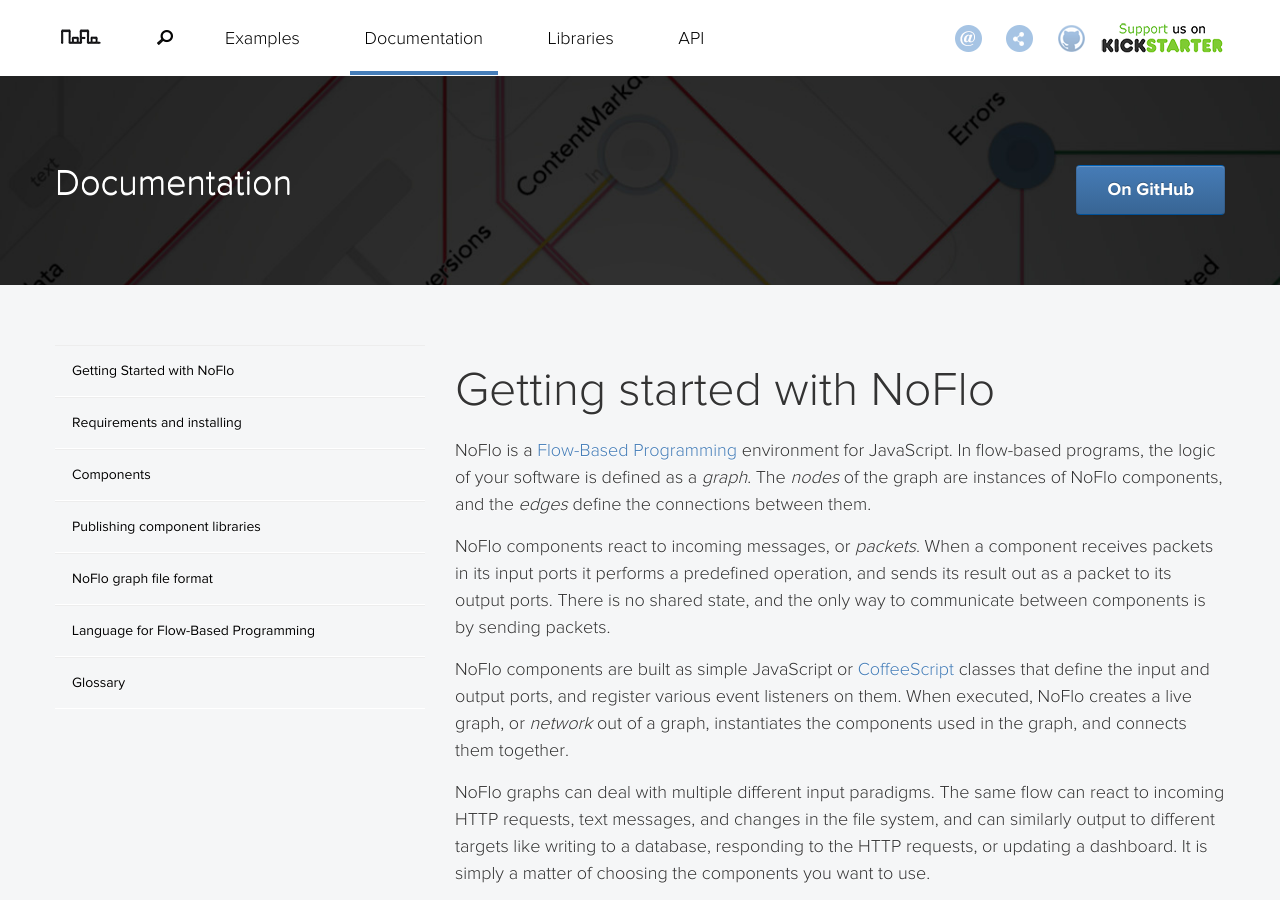
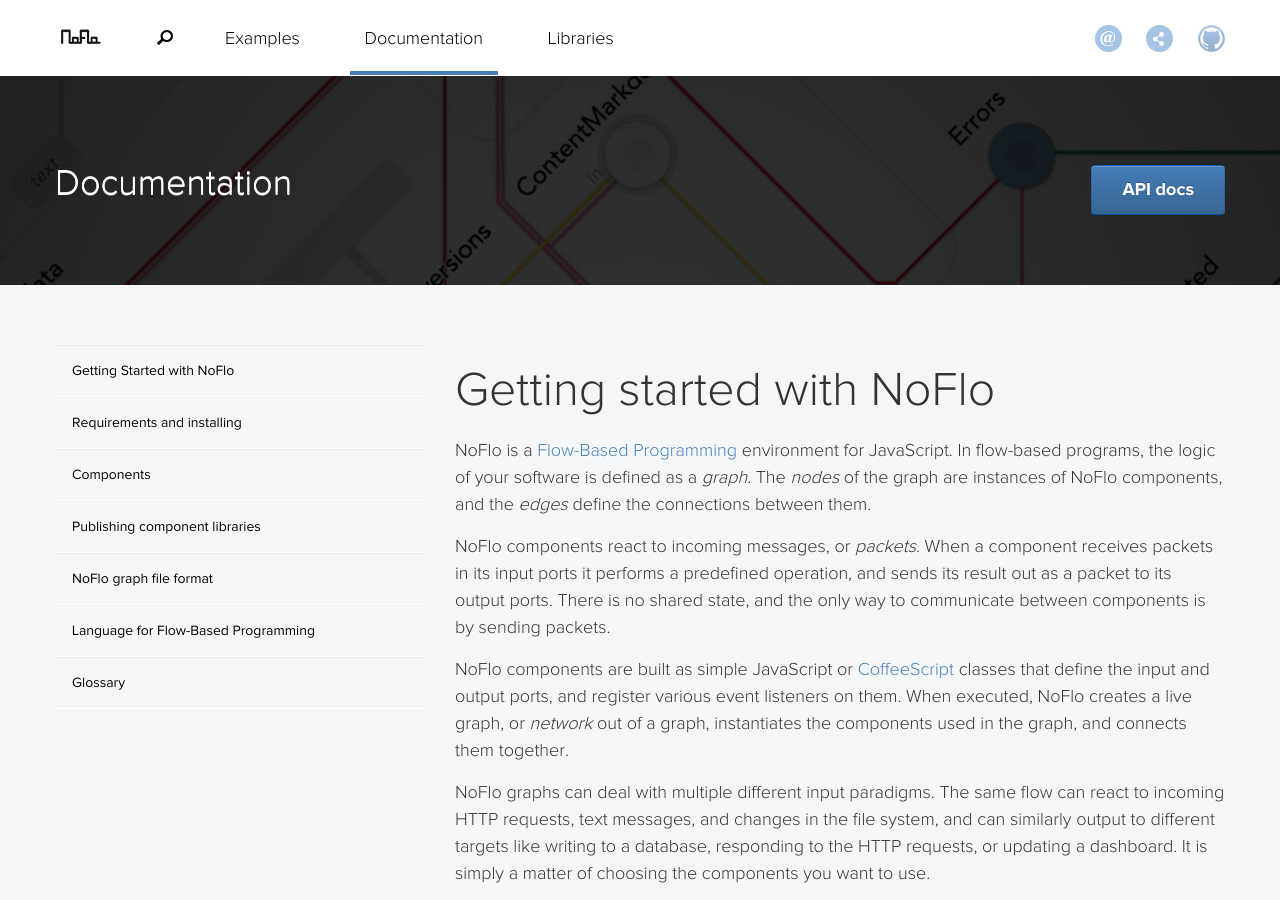
Before and after one commit to noflo/noflo.github.io, a Jekyll site: the page built from documentation/index.md, in a window 1280 px wide and 900 px high. Built offline with Jekyll 4.4.1, drawn with Linux system fonts in a browser that asks for light colours; nearby versions of some CDN libraries; Markdown is read by kramdown in place of the engine named in the settings.

Commit message:
Reorganize navigation

```diff
--- a/_includes/footer.html
+++ b/_includes/footer.html
@@ -12,7 +12,6 @@
       <li><a href="{{ site.baseurl }}/example/"{% if page.categories contains 'example' %} class="active"{% endif %}>Examples</a></li>
       <li><a href="{{ site.baseurl }}/documentation/"{% if page.categories contains 'documentation' %} class="active"{% endif %}>Documentation</a></li>
       <li class="last"><a href="{{ site.baseurl }}/library/"{% if page.categories contains 'library' or page.categories contains 'component' %} class="active"{% endif %}>Libraries</a></li>
-      <li><a href="{{ site.baseurl }}/api/NoFlo.html"{% if page.categories contains 'api' %} class="active"{% endif %}>API</a></li>
       <li><h3>Contact</h3></li>
       <li><a href="http://groups.google.com/group/flow-based-programming">Mailing list</a></li>
       <li><a href="http://twitter.com/noflo">Twitter</a></li>
--- a/_includes/header.html
+++ b/_includes/header.html
@@ -12,7 +12,6 @@
             <li><a href="{{ site.baseurl }}/example/"{% if page.categories contains 'example' %} class="active"{% endif %}>Examples</a></li>
             <li><a href="{{ site.baseurl }}/documentation/"{% if page.categories contains 'documentation' %} class="active"{% endif %}>Documentation</a></li>
             <li class="last"><a href="{{ site.baseurl }}/library/"{% if page.categories contains 'library' or page.categories contains 'component' %} class="active"{% endif %}>Libraries</a></li>
-            <li><a href="{{ site.baseurl }}/api/NoFlo.html"{% if page.categories contains 'api' %} class="active"{% endif %}>API</a></li>
           </ul>
         </nav>
 
@@ -30,7 +29,6 @@
               </li>
             </ul>
           </nav>
-          <a href="http://www.kickstarter.com/projects/noflo/noflo-development-environment" class="support-us-on-kickstarter">Support Us on Kickstarter</a>
         </div>
       </div>
     </div>
--- a/_layouts/documentation.html
+++ b/_layouts/documentation.html
@@ -5,7 +5,7 @@ layout: default
     <div class="page-title documentation-page-title">
       <div class="container">
         <h1 class="page-title__title">Documentation</h1>
-        <a href="https://github.com/noflo" class="btn btn-primary page-title__button big-button">On GitHub</a>
+        <a href="{{ site.baseurl }}/api/NoFlo.html" class="btn btn-primary page-title__button big-button">API docs</a>
       </div>
     </div>
   </div>
```
